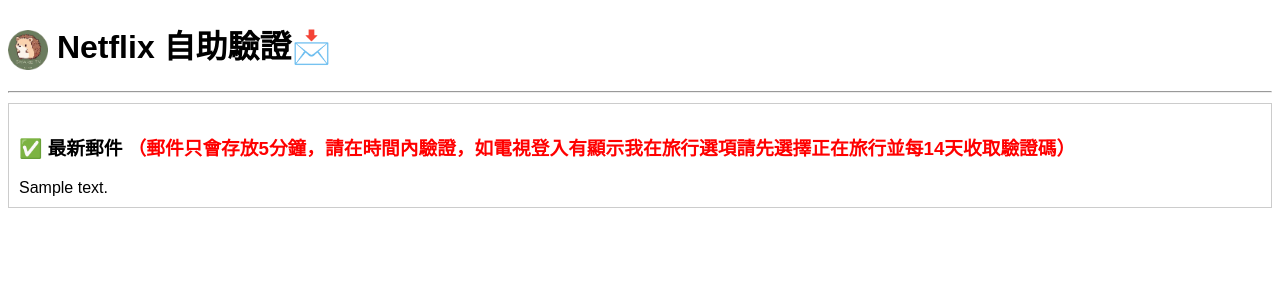
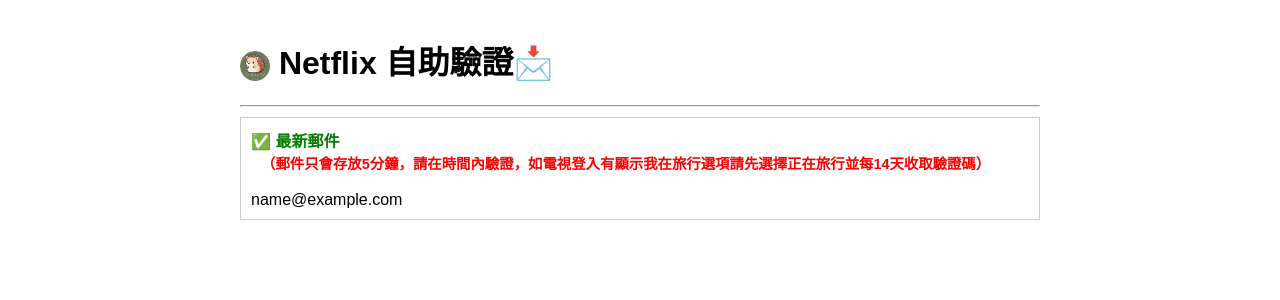
Before and after one commit to abc1239135/netflix-email-viewer, a Flask app: template templates/index.html in a window 1280 px wide. Shown: the top 300 px of the page. Run offline with Flask 3, Linux system fonts and the light colour scheme; the template is opened without the code that fills it: most values are stand-ins (such as "Sample title", 1, 10 or a date in 2020).

Commit message:
優化手機排版，無郵件提示

```diff
--- a/templates/index.html
+++ b/templates/index.html
@@ -2,27 +2,64 @@
 <html>
 <head>
     <meta charset="utf-8">
+    <meta name="viewport" content="width=device-width, initial-scale=1">
     <title>Netflix 自助驗證📩</title>
+    <style>
+        body {
+            max-width: 800px;
+            margin: 0 auto;
+            padding: 1em;
+            font-family: Arial, sans-serif;
+            overflow-x: hidden;
+        }
+        .email-box {
+            border: 1px solid #ccc;
+            padding: 10px;
+            margin: 10px 0;
+            word-wrap: break-word;
+        }
+        .latest-label {
+            font-weight: bold;
+            color: green;
+        }
+        .warning-text {
+            color: red;
+            font-size: 0.9em;
+            display: inline-block;
+            margin-left: 10px;
+        }
+        img {
+            max-width: 100%;
+            height: auto;
+        }
+        a {
+            word-break: break-word;
+        }
+    </style>
 </head>
-<body style="font-family: Arial, sans-serif;">
+<body>
     <h1>
-        <a href="/" style="text-decoration: none; color: black;">
-            <img src="{{ url_for('static', filename='logo.png') }}" alt="Logo" style="height: 40px; vertical-align: middle;">
+        <a href="/" style="text-decoration: none; color: inherit;">
+            <img src="/static/logo.png" alt="Logo" style="height: 30px; vertical-align: middle;">
             Netflix 自助驗證📩
         </a>
     </h1>
-    {% for item in emails %}
-        <hr>
-        <div style="border:1px solid #ccc; padding:10px; margin:10px 0;">
-            {% if loop.index0 == 0 %}
-                <h3>✅ 最新郵件
-                    <span style="color: red;">
-                        （郵件只會存放5分鐘，請在時間內驗證，如電視登入有顯示我在旅行選項請先選擇正在旅行並每14天收取驗證碼）
-                    </span>
-                </h3>
-            {% endif %}
-            {{ item.content|safe }}
-        </div>
-    {% endfor %}
+
+    {% if emails %}
+        {% for email in emails %}
+            <hr>
+            <div class="email-box">
+                {% if loop.index0 == 0 %}
+                    <div class="latest-label">✅ 最新郵件
+                        <span class="warning-text">（郵件只會存放5分鐘，請在時間內驗證，如電視登入有顯示我在旅行選項請先選擇正在旅行並每14天收取驗證碼）</span>
+                    </div>
+                    <br>
+                {% endif %}
+                {{ email|safe }}
+            </div>
+        {% endfor %}
+    {% else %}
+        <p>📭 目前沒有郵件</p>
+    {% endif %}
 </body>
 </html>
```
